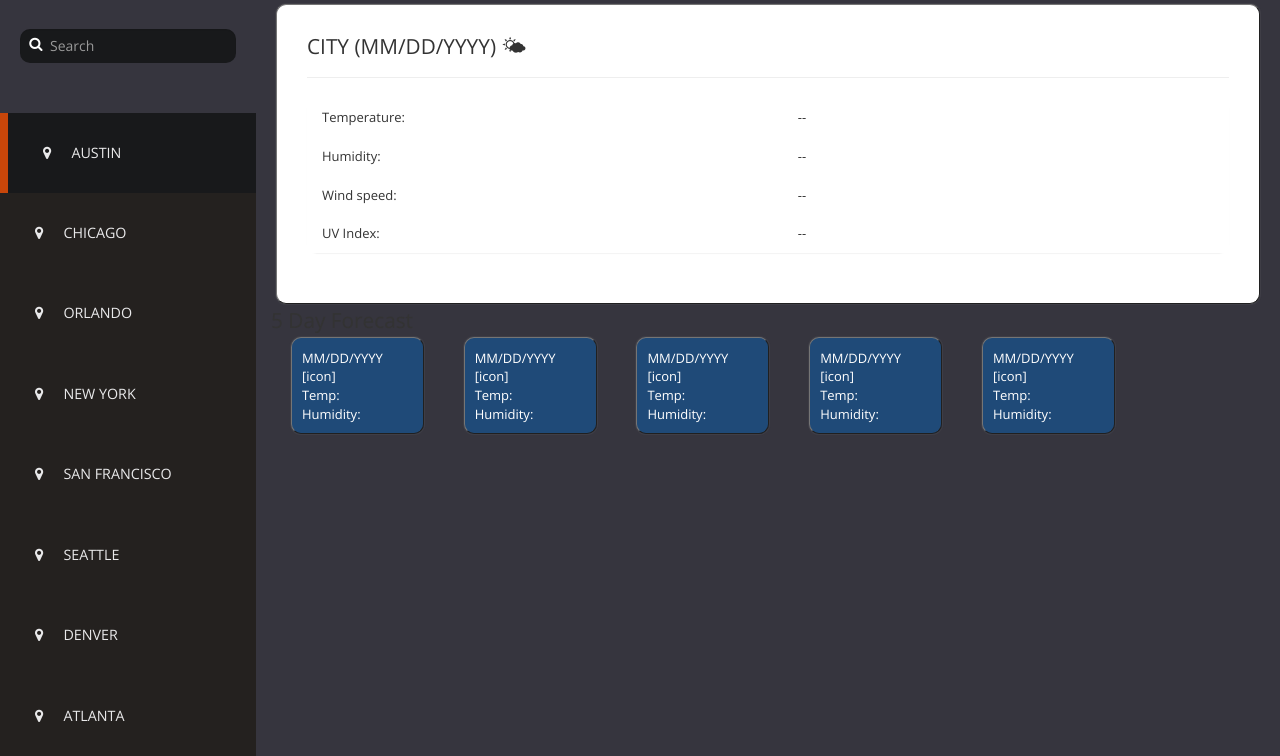
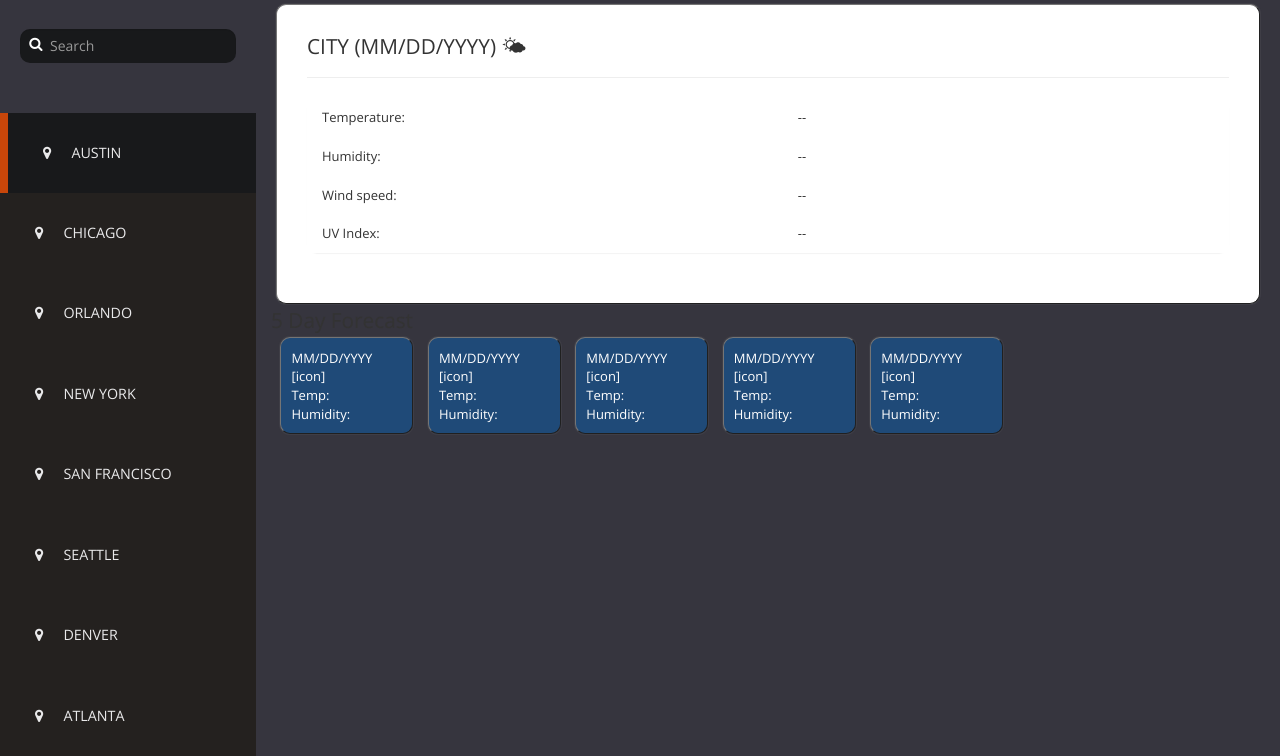
Before and after one commit to alane019/five-day-weather-dashboard, a plain HTML site: page index.html in a window 1280 px wide. Shown: the part 71-827 px from the top of the page. Drawn offline with nearby package versions, Linux system fonts and the light colour scheme.

Commit message:
update card spacing

```diff
--- a/index.html
+++ b/index.html
@@ -111,31 +111,31 @@
 
                           <!-- <div class="currentversion-flex-row flex-content-row"> <!--5-Day-Blue-card-ROW-START -------- -->
                               <!-- COLUMN, containing a cards ---------------  -->
-                                <div  class="currentversion-notecard fiveday blue-bg" style="width: 133px; padding: 10px; min-width: 100px; margin-right: 2%; margin-left: 2%;">
+                                <div  class="currentversion-notecard fiveday blue-bg" style="width: 133px; padding: 10px; min-width: 100px;   margin-left: 0.95%">
                                   <div class="currentversion-inline-block"> MM/DD/YYYY </div>
                                   <div>[icon]</div>
                                   <div>Temp: </div>
                                   <div>Humidity: </div>
                                 </div> <!-- end of row containing blue cards for 5-day forecast-->
-                                <div  class="currentversion-notecard fiveday blue-bg" style="width: 133px; padding: 10px; min-width: 100px; margin-right: 2%; margin-left: 2%;">
+                                <div  class="currentversion-notecard fiveday blue-bg" style="width: 133px; padding: 10px; min-width: 100px;   margin-left: 0.95%">
                                   <div class="currentversion-inline-block"> MM/DD/YYYY </div>
                                   <div>[icon]</div>
                                   <div>Temp: </div>
                                   <div>Humidity: </div>
                                 </div> <!-- end of row containing blue cards for 5-day forecast-->
-                                <div  class="currentversion-notecard fiveday blue-bg" style="width: 133px; padding: 10px; min-width: 100px; margin-right: 2%; margin-left: 2%;">
+                                <div  class="currentversion-notecard fiveday blue-bg" style="width: 133px; padding: 10px; min-width: 100px;   margin-left: 0.95%">
                                   <div class="currentversion-inline-block"> MM/DD/YYYY </div>
                                   <div>[icon]</div>
                                   <div>Temp: </div>
                                   <div>Humidity: </div>
                                 </div> <!-- end of row containing blue cards for 5-day forecast-->
-                                <div  class="currentversion-notecard fiveday blue-bg" style="width: 133px; padding: 10px; min-width: 100px; margin-right: 2%; margin-left: 2%;">
+                                <div  class="currentversion-notecard fiveday blue-bg" style="width: 133px; padding: 10px; min-width: 100px;   margin-left: 0.95%">
                                   <div class="currentversion-inline-block"> MM/DD/YYYY </div>
                                   <div>[icon]</div>
                                   <div>Temp: </div>
                                   <div>Humidity: </div>
                                 </div> <!-- end of row containing blue cards for 5-day forecast-->
-                                <div  class="currentversion-notecard fiveday blue-bg" style="width: 133px; padding: 10px; min-width: 100px; margin-right: 2%; margin-left: 2%;">
+                                <div  class="currentversion-notecard fiveday blue-bg" style="width: 133px; padding: 10px; min-width: 100px;   margin-left: 0.95%">
                                   <div class="currentversion-inline-block"> MM/DD/YYYY </div>
                                   <div>[icon]</div>
                                   <div>Temp: </div>
```
